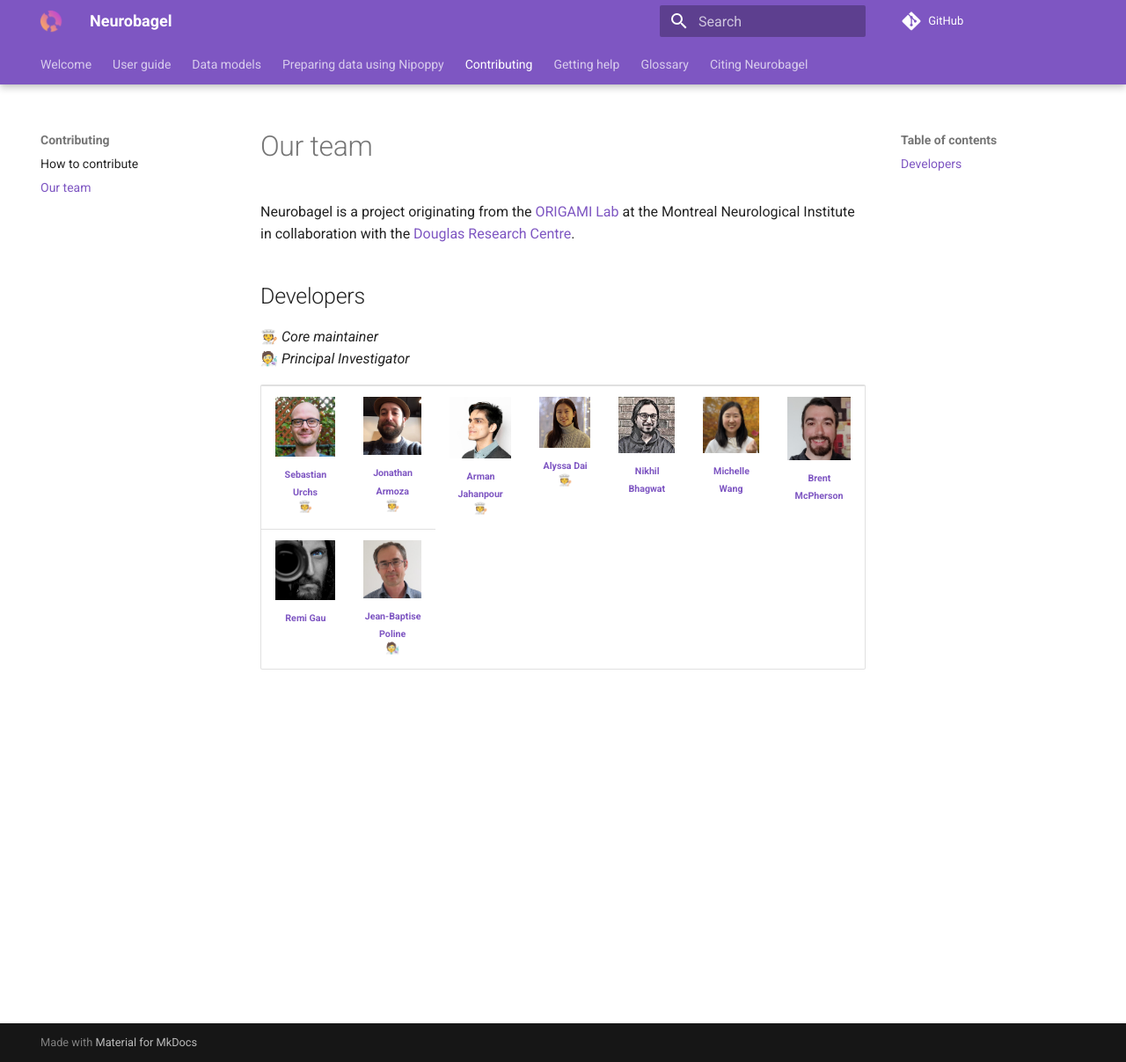
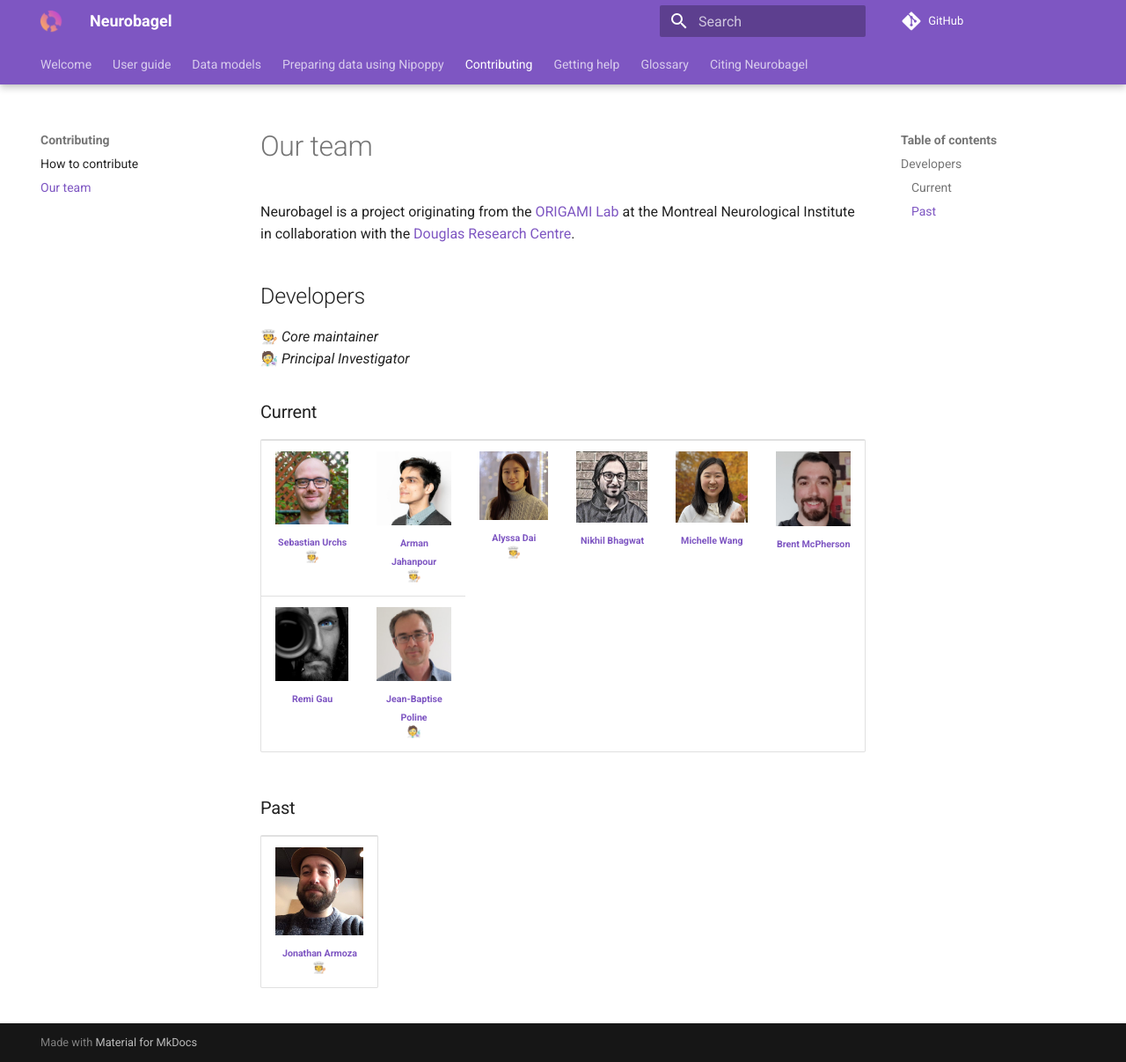
Before and after one commit to neurobagel/documentation, an MkDocs documentation site: the page built from docs/contributing/team.md, in a window 1280 px wide and 1207 px high. Shown: the whole window at 88% size. Built offline with MkDocs 1.6.1 and Material for MkDocs 9.7.7, drawn with Linux system fonts in a browser that asks for light colours; comment, search, counter and statistics services are not loaded.

Commit message:
update current developer list

```diff
--- a/docs/contributing/team.md
+++ b/docs/contributing/team.md
@@ -7,10 +7,10 @@
 🧑‍🍳 _Core maintainer_
 🧑‍🔬 _Principal Investigator_
 
+### Current
 <table>
   <tr>
     <td align="center"><a href="https://github.com/surchs"><img src="../../overrides/assets/img/sebastian_urchs.jpg" width="100px;" alt=""/><br /><sub><b>Sebastian Urchs</b></sub></a><br/>🧑‍🍳</td>
-    <td align="center"><a href="https://github.com/jarmoza"><img src="../../overrides/assets/img/jonathan_armoza.jpg" width="100px;" alt=""/><br /><sub><b>Jonathan Armoza</b></sub></a><br/>🧑‍🍳</td>
     <td align="center"><a href="https://github.com/rmanaem"><img src="../../overrides/assets/img/arman_jahanpour.jpg" width="100px;" alt=""/><br /><sub><b>Arman Jahanpour</b></sub></a><br/>🧑‍🍳</td>
     <td align="center"><a href="https://github.com/alyssadai"><img src="../../overrides/assets/img/alyssa_dai.png" width="100px;" alt=""/><br /><sub><b>Alyssa Dai</b></sub></a><br/>🧑‍🍳</td>
     <td align="center"><a href="https://github.com/nikhil153"><img src="../../overrides/assets/img/nikhil_bhagwat.jpg" width="100px;" alt=""/><br /><sub><b>Nikhil Bhagwat</b></sub></td>
@@ -22,3 +22,10 @@
     <td align="center"><a href="https://www.mcgill.ca/neuro/jean-baptiste-poline-phd"><img src="../../overrides/assets/img/jb.jpg" width="100px;" alt=""/><br /><sub><b>Jean-Baptise Poline</b></sub></a><br/>🧑‍🔬</td>
   </tr>
 </table>
+
+### Past
+<table>
+  <tr>
+    <td align="center"><a href="https://github.com/jarmoza"><img src="../../overrides/assets/img/jonathan_armoza.jpg" width="100px;" alt=""/><br /><sub><b>Jonathan Armoza</b></sub></a><br/>🧑‍🍳</td>
+  </tr>
+</table>
```
